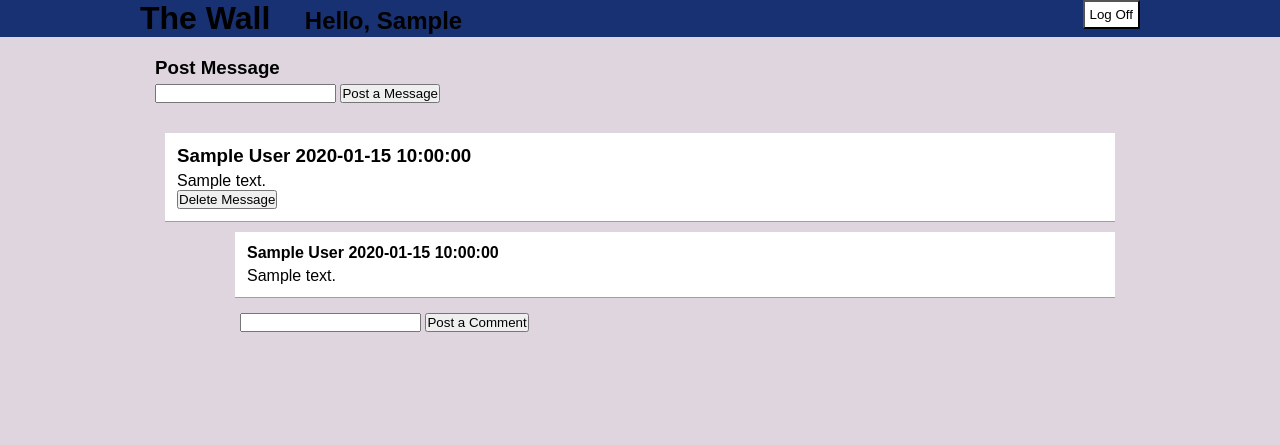
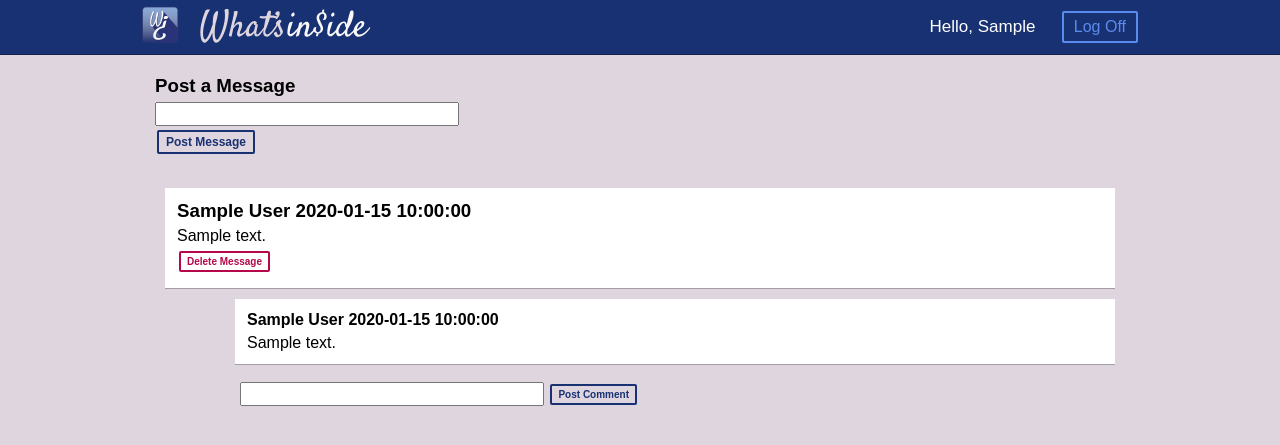
Before and after one commit to punkty/the_wall, a Flask app: template templates/wall.html in a window 1280 px wide. Shown: the top 445 px of the page. Run offline with Flask 2, Linux system fonts and the light colour scheme; the visitor is signed in with stand-in values (Sample User, id 1); the template is opened without the code that fills it: most values are stand-ins (such as "Sample title", 1, 10 or a date in 2020).

Commit message:
complete wall styles, email regex fixed

```diff
--- a/server.py
+++ b/server.py
@@ -36,8 +36,8 @@ def register(): #check for redundancy
 
     if not request.form['email']:
         errors.append("Please enter an email")
-    # elif re.match(EMAIL_REGEX,request.form['email']):  #regex broken
-    #     errors.append("Not a valid email")
+    elif not re.match(EMAIL_REGEX,request.form['email']):
+        errors.append("Not a valid email")
     elif user:
         errors.append("Email is already in use")
 
--- a/static/wall.css
+++ b/static/wall.css
@@ -9,29 +9,60 @@ body {
 header {
     display: block;
     background-color: #183173;
+    border-bottom: 1px solid #122149;
 }
-header h1 {
-    display: inline-block;
+#header_logo {
+    height: 40px;
+    width: auto;
+    margin: 5px 0 5px 0;
 }
-header a {
+#header_right {
     float: right;
 }
-header h2 {
+#header_right h2 {
     display: inline;
-    margin-left: 30px;
+    line-height: 54px;
+    font-size: 17px;
+    color: #ffffff;
+    font-weight: normal;
+    margin-right: 20px;
+}
+#header_right a button {
+    padding: 5px;
+    border-radius: 2px;
+    background-color: #183173;
+    border: none;
+    padding: 5px 10px 5px 10px;
+    text-align: center;
+    text-decoration: none;
+    display: inline-block;
+    font-size: 16px;
+    margin: 4px 2px;
+    -webkit-transition-duration: 0.4s; /* Safari */
+    transition-duration: 0.4s;
+    cursor: pointer;
+    color: #5a8bee;
+    border: 2px solid #5a8bee;
+}
+#header_right a button:hover {
+    background-color: #5a8bee;
+    color: white;
 }
 #header_container {
     width: 1000px;
     margin: 0 auto;
 }
-#header_container a button {
-    padding: 5px;
-    border-radius: 2px;
-    background-color: white;
+#header_container a {
+    display: inline-block;
+    margin-bottom: 20px;
 }
 #wrapper {
     width: 970px;
     margin: 0 auto;
+}
+input[type="text"] {
+    height: 20px;
+    width: 300px;
 }
 .post_message {
     margin-top: 20px;
@@ -40,6 +71,32 @@ header h2 {
 .post_message h3 {
     margin-bottom: 5px;
 }
+.message_field {
+    display: block;
+}
+.message_submit {
+    padding: 5px;
+    border-radius: 2px;
+    background-color: #ded5de;
+    border: none;
+    color: white;
+    padding: 3px 7px 3px 7px;
+    text-align: center;
+    text-decoration: none;
+    display: inline-block;
+    font-size: 12px;
+    font-weight: bold;
+    margin: 4px 2px;
+    -webkit-transition-duration: 0.4s; /* Safari */
+    transition-duration: 0.4s;
+    cursor: pointer;
+    color: #183173;
+    border: 2px solid #183173;
+}
+.message_submit:hover {
+    background-color: #183173;
+    color: white;
+}
 .post_group {
     padding: 10px;
 }
@@ -47,7 +104,6 @@ header h2 {
     background-color: #ffffff;
     padding: 12px;
     border-bottom: 1px solid #a49ca4;
-    /*box-shadow: inset 0 0 6px #bbbbbb;*/
 }
 .message_content {
     margin-top: 5px;
@@ -55,13 +111,35 @@ header h2 {
 .delete_message {
     margin-top: 5px;
 }
+.delete_button {
+    padding: 5px;
+    border-radius: 2px;
+    background-color: #ffffff;
+    border: none;
+    color: white;
+    padding: 3px 6px 3px 6px;
+    text-align: center;
+    text-decoration: none;
+    display: inline-block;
+    font-size: 10px;
+    font-weight: bold;
+    margin: 6px 2px 4px 2px;
+    -webkit-transition-duration: 0.4s; /* Safari */
+    transition-duration: 0.4s;
+    cursor: pointer;
+    color: #b4084a;
+    border: 2px solid #b4084a;
+}
+.delete_button:hover {
+    background-color: #b4084a;
+    color: white;
+}
 .comment {
     background-color: #ffffff;
     margin-left: 70px;
     margin-top: 10px;
     padding: 12px;
     border-bottom: 1px solid #a49ca4;
-    /*box-shadow: inset 0 0 6px #bbbbbb;*/
 }
 .comment_content {
     margin-top: 5px;
@@ -71,3 +149,31 @@ header h2 {
     margin-top: 10px;
     padding: 5px 5px 0 5px;
 }
+.comment_submit {
+    padding: 5px;
+    border-radius: 2px;
+    background-color: #ded5de;
+    border: none;
+    color: white;
+    padding: 3px 6px 3px 6px;
+    text-align: center;
+    text-decoration: none;
+    display: inline-block;
+    font-size: 10px;
+    font-weight: bold;
+    margin: 4px 2px;
+    -webkit-transition-duration: 0.4s; /* Safari */
+    transition-duration: 0.4s;
+    cursor: pointer;
+    color: #183173;
+    border: 2px solid #183173;
+}
+.comment_submit:hover {
+    background-color: #183173;
+    color: white;
+}
+.nothing {
+    display: block;
+    text-align: center;
+    margin-top: 50px;
+}
--- a/templates/wall.html
+++ b/templates/wall.html
@@ -10,17 +10,20 @@
 <body>
     <header>
         <div id="header_container">
-            <h1>The Wall</h1>
+            <img src="{{ url_for('static', filename='wi_logo.svg') }}" alt="What's in$ide" id="header_logo">
+            <img src="{{ url_for('static', filename='wall_logo.svg') }}" alt="What's in$ide" id="header_logo">
+            <div id="header_right">
                 <h2>Hello, {{ user_first["first_name"] }}</h2>
                 <a href="/logoff"><button>Log Off</button></a>
+            </div><!-- /#header_right  -->
         </div><!-- /#header_container  -->
     </header>
     <div id="wrapper">
         <div class="post_message">
-            <h3>Post Message</h3>
+            <h3>Post a Message</h3>
             <form action="/message" method="POST">
-                <input type="text" name="new_message">
-                <input type="submit" value="Post a Message">
+                <input type="text" name="new_message" class="message_field">
+                <input type="submit" value="Post Message" class="message_submit">
             </form>
         </div><!--  /.post_message -->
         {% for message in messagedata %}
@@ -30,7 +33,7 @@
                     <p class="message_content">{{ message['message'] }}</p>
 
                     {% if message['users_id'] == session['user_id'] %}
-                        <a href="/delete/{{message['id']}}" class="delete_message"><button>Delete Message</button></a>
+                        <a href="/delete/{{message['id']}}" class="delete_message"><button class="delete_button">Delete Message</button></a>
                     {% endif %}
                 </div><!--  /.message -->
                 {% for comment in commentdata %}
@@ -44,11 +47,15 @@
 
                 <form action="/comment/{{ message['id'] }}" method="POST" class="post_comment">
                     <input type="text" name="new_comment">
-                        <input type="submit" value="Post a Comment">
+                    <input type="submit" value="Post Comment" class="comment_submit">
                 </form>
 
             </div><!--  /.post_group -->
         {% endfor %}
+
+        {% if not messagedata %}
+            <p class="nothing">There's nothing here yet...</p>
+        {% endif %}
     </div><!-- /#wrapper  -->
 </body>
 
```
Lines whose indentation alone changed are shown as unchanged.
